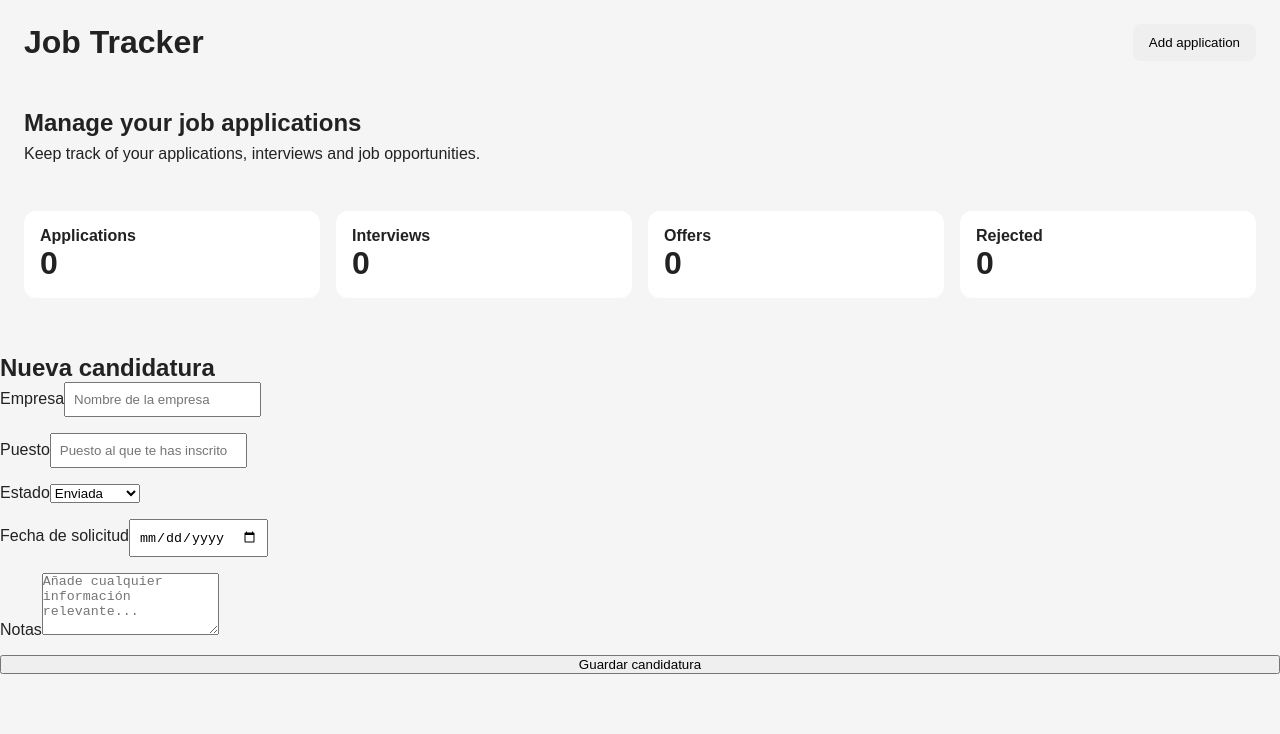
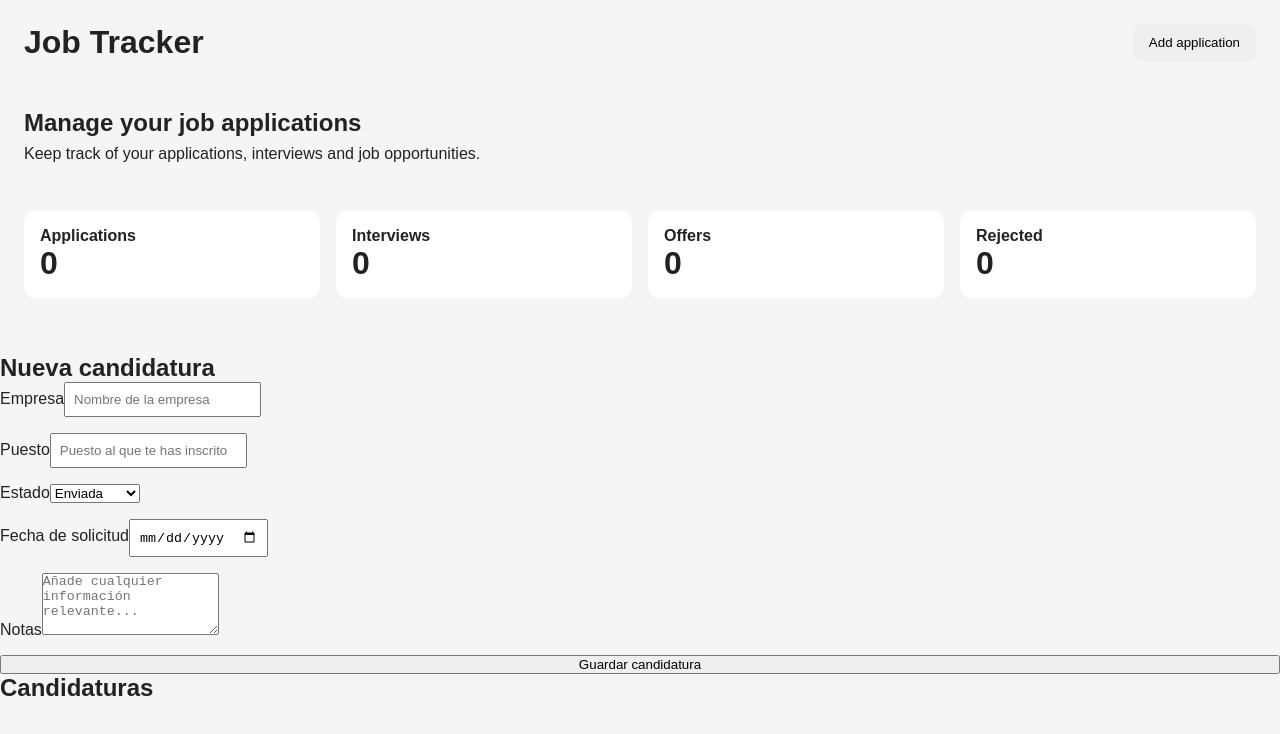
Before and after one commit to veronica-gi/job-tracker, a React (Vite) app: page / in a window 1280 px wide. Shown: the top 734 px of the page. Built offline with nearby package versions, Linux system fonts and the light colour scheme.

Commit message:
feat: add applications list component

```diff
--- /dev/null
+++ b/src/ui/components/dashboard/ApplicationsList/ApplicationsList.tsx
@@ -0,0 +1,10 @@
+import type { Application } from "../../../../core/models/Application";
+import "./ApplicationsList.css";
+
+export default function ApplicationsList({
+  applications,
+}: {
+  applications: Application[];
+}) {
+  return <h2>Candidaturas</h2>;
+}
--- a/src/ui/pages/DashboardPage.tsx
+++ b/src/ui/pages/DashboardPage.tsx
@@ -3,6 +3,7 @@ import DashboardIntro from "../components/dashboard/DashboardIntro/DashboardIntr
 import StatsSection from "../components/dashboard/StatsSection/StatsSection";
 import ApplicationForm from "../components/dashboard/ApplicationForm/ApplicationForm";
 import useApplications from "../hooks/useApplications";
+import ApplicationsList from "../components/dashboard/ApplicationsList/ApplicationsList";
 
 export default function DashboardPage() {
   const { applications, addApplication } = useApplications();
@@ -15,6 +16,9 @@ export default function DashboardPage() {
       <DashboardIntro />
       <StatsSection />
       <ApplicationForm addApplication={addApplication} />
+      <ApplicationsList
+  applications={applications}
+/>
     </main>
     </>
   );
```
Also changed, not shown: src/ui/components/dashboard/ApplicationsList/ApplicationsList.css (added).
